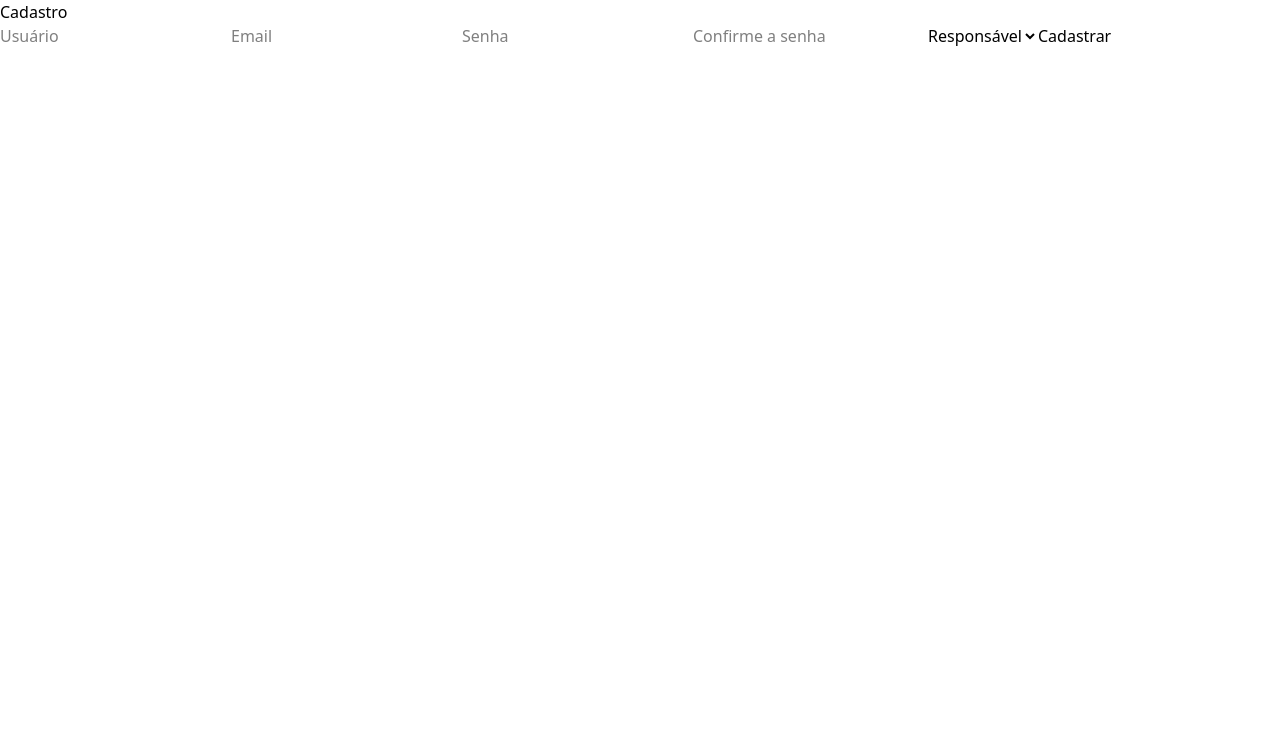
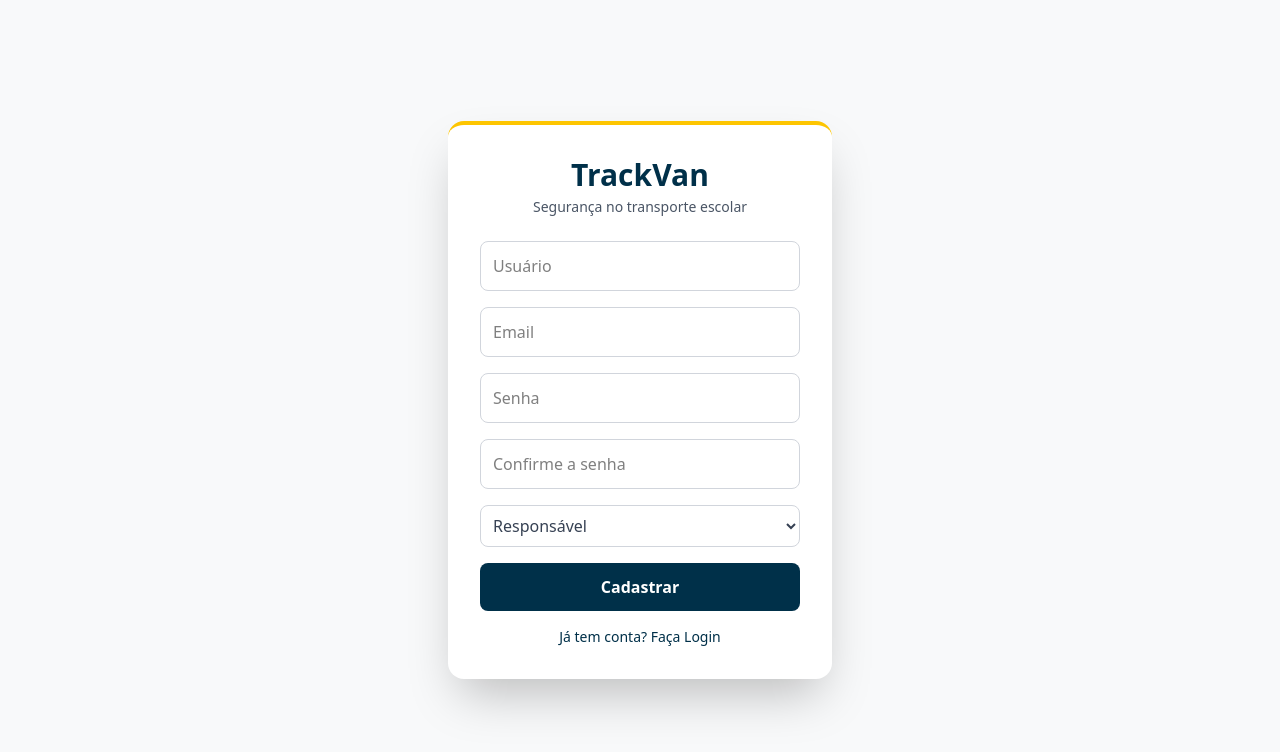
Before and after one commit to AllanSilvaP/VanTrack, a React (Vite) app in the folder frontend/: page /register in a window 1280 px wide. Shown: the top 752 px of the page. Built offline with nearby package versions, Linux system fonts and the light colour scheme.

Commit message:
Tailwind Ok para Funcionalidade da Branch

```diff
--- a/frontend/src/pages/Login.tsx
+++ b/frontend/src/pages/Login.tsx
@@ -18,11 +18,11 @@ export default function Login() {
 
     return (
     <div className="flex justify-center items-center min-h-screen bg-[#F8F9FA]">
-      <div className="bg-black shadow-2xl rounded-2xl p-8 w-96 border-t-4 border-[#FDC500]">
+      <div className="bg-white shadow-2xl rounded-2xl p-8 w-96 border-t-4 border-[#FDC500]">
         <div className="text-center mb-6">
           <h1 className="text-3xl font-bold text-[#003049]">TrackVan</h1>
           <p className="text-gray-600 text-sm mt-1">
-            Segurança no transporte escolare
+            Segurança no transporte escolar
           </p>
         </div>
 
--- a/frontend/src/pages/Register.tsx
+++ b/frontend/src/pages/Register.tsx
@@ -1,7 +1,7 @@
 import { useState } from "react";
 import api from "../api/axios";
 
-export default function Register () {
+export default function Register() {
   const [form, setForm] = useState({
     username: "",
     email: "",
@@ -11,7 +11,7 @@ export default function Register () {
   })
 
   const handleChange = (e: React.ChangeEvent<HTMLInputElement | HTMLSelectElement>) => {
-        setForm({...form, [e.target.name]: e.target.value});
+    setForm({ ...form, [e.target.name]: e.target.value });
   };
 
   const handleSubmit = async (e: React.FormEvent) => {
@@ -26,20 +26,64 @@ export default function Register () {
   }
 
   return (
-    <div>
-      <h1>Cadastro</h1>
-      <form onSubmit={handleSubmit}>
-        <input name="username" placeholder="Usuário" onChange={handleChange} />
-        <input name="email" placeholder="Email" onChange={handleChange} />
-        <input name="password" type="password" placeholder="Senha" onChange={handleChange} />
-        <input name="password2" type="password" placeholder="Confirme a senha" onChange={handleChange} />
-        <select name="tipo" onChange={handleChange}>
+    <div className="flex justify-center items-center min-h-screen bg-[#F8F9FA]">
+      <div className="bg-white shadow-2xl rounded-2xl p-8 w-96 border-t-4 border-[#FDC500]">
+        <div className="text-center mb-6">
+          <h1 className="text-3xl font-bold text-[#003049]">TrackVan</h1>
+          <p className="text-gray-600 text-sm mt-1">
+            Segurança no transporte escolar
+          </p>
+        </div>
+
+        <form onSubmit={handleSubmit} className="flex flex-col gap-4">
+          <input
+          name="username"
+          placeholder="Usuário"
+          onChange={handleChange}
+          className="p-3 border border-gray-300 rounded-lg focus:outline-none focus:ring-2 focus:ring-[#FDC500]"
+          />
+          <input
+          name="email"
+          placeholder="Email"
+          onChange={handleChange}
+          className="p-3 border border-gray-300 rounded-lg focus:outline-none focus:ring-2 focus:ring-[#FDC500]"
+          />
+          <input
+          name="password"
+          type="password"
+          placeholder="Senha"
+          onChange={handleChange}
+          className="p-3 border border-gray-300 rounded-lg focus:outline-none focus:ring-2 focus:ring-[#FDC500]"
+          />
+          <input
+          name="password2"
+          type="password"
+          placeholder="Confirme a senha"
+          onChange={handleChange}
+          className="p-3 border border-gray-300 rounded-lg focus:outline-none focus:ring-2 focus:ring-[#FDC500]"
+          />
+          <select
+          name="tipo"
+          onChange={handleChange}
+          className="w-full p-2 rounded-lg border border-gray-300 bg-white text-gray-700 focus:outline-none focus:ring-2 focus:ring-blue-500 focus:border-blue-500 transition"
+          >
             <option value="responsavel">Responsável</option>
             <option value="aluno">Aluno</option>
             <option value="motorista">Motorista</option>
           </select>
-        <button type="submit">Cadastrar</button>
+          <button
+          type="submit"
+          className="bg-[#003049] text-white py-3 rounded-lg font-semibold hover:bg-[#00263A] transition duration-200"
+          >Cadastrar</button>
+
+          <a
+            href="#"
+            className="text-center text-sm text-[#003049] hover:underline"
+          >
+            Já tem conta? Faça Login
+          </a>
         </form>
+      </div>
     </div>
   );
 }
```
Lines whose indentation alone changed are shown as unchanged.
